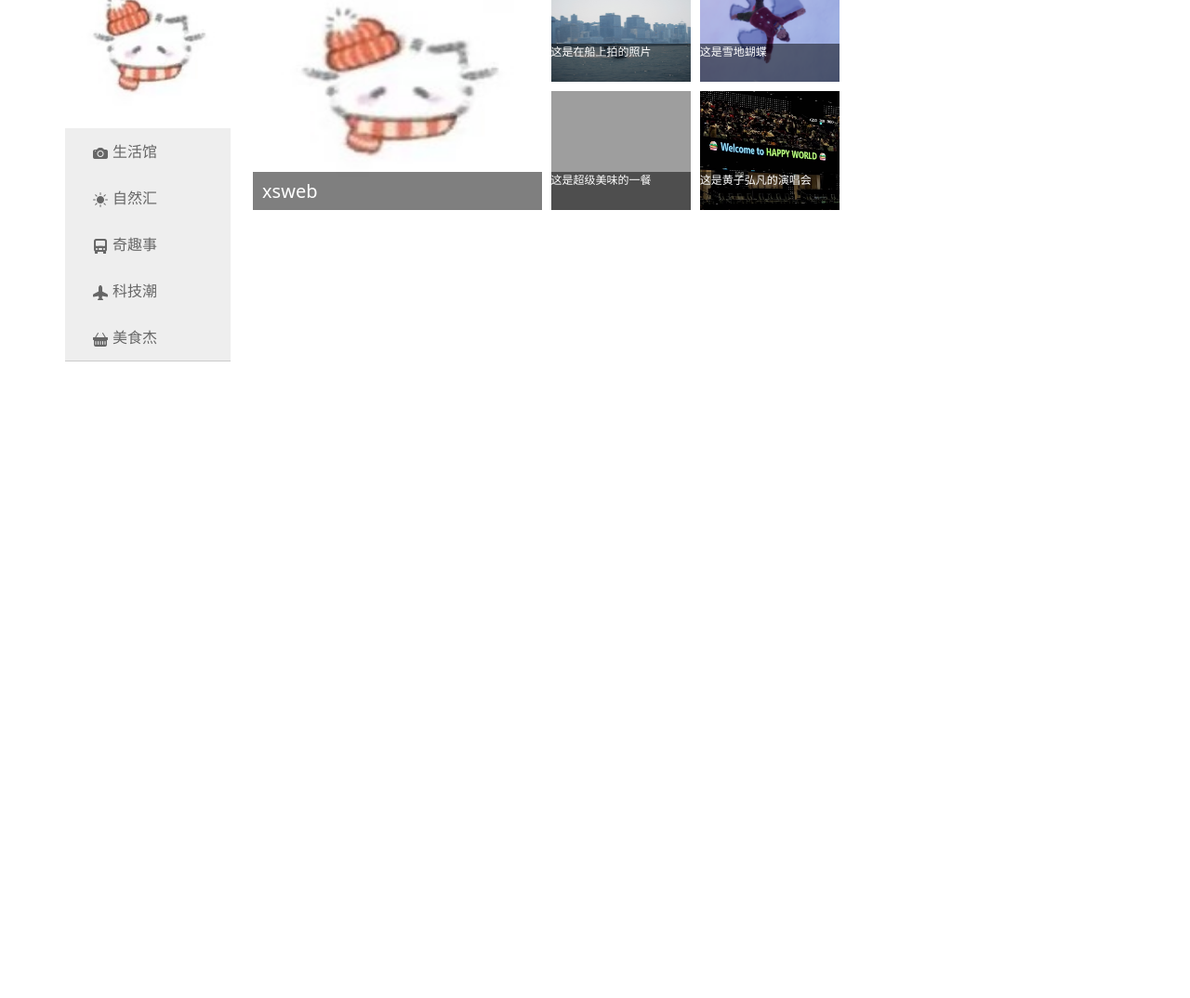
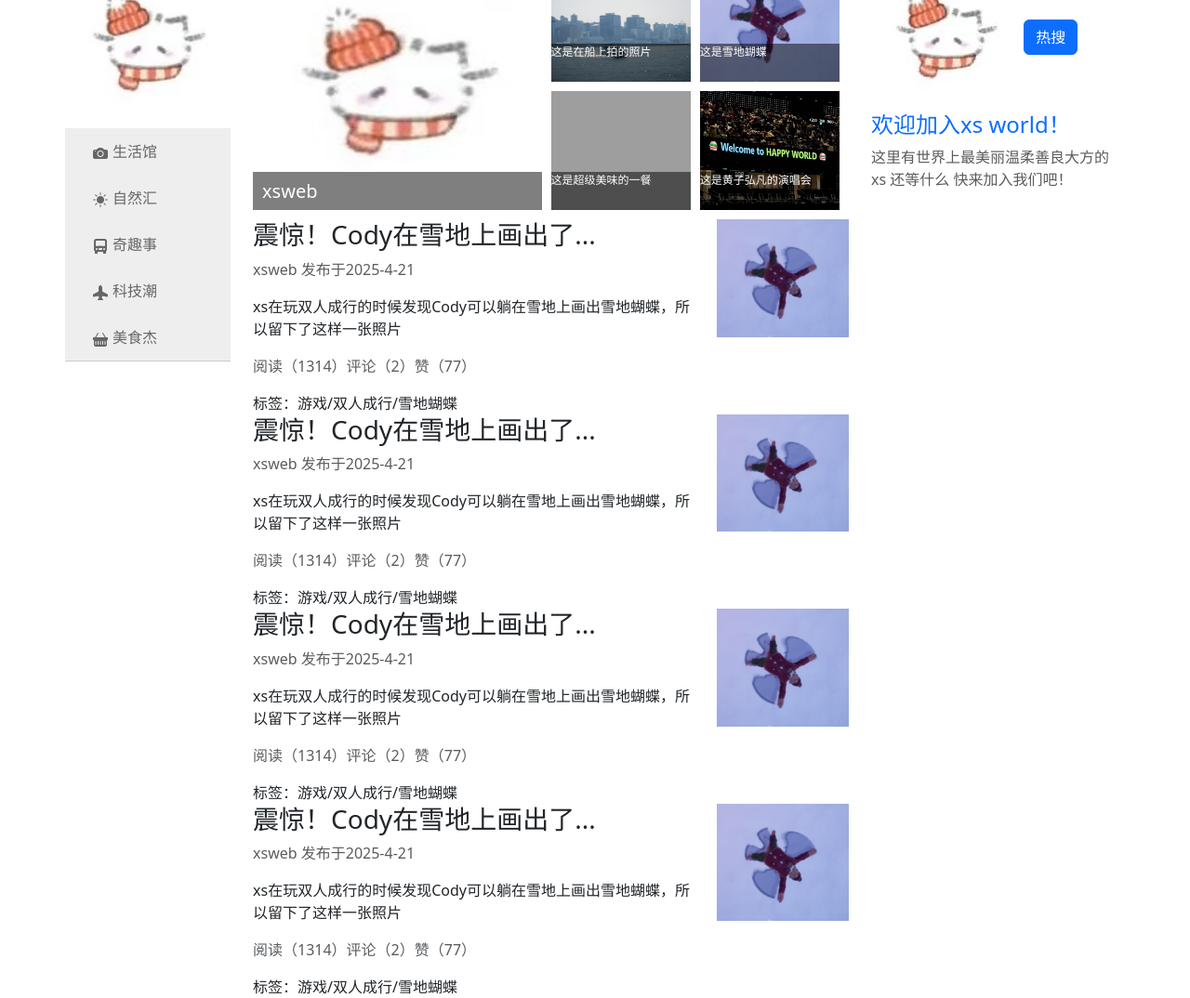
Before and after one commit to xiasi1107/BootstrapWeb, a website: page index.html in a window 1280 px wide. Shown: the part 40-1114 px from the top of the page at 93% size. Before the commit the page ends 800 px from the top, so only its background shows below. Drawn offline with nearby package versions, Linux system fonts and the light colour scheme; grey boxes are pictures that could not be loaded.

Commit message:
完成页面设计

```diff
--- a/index.html
+++ b/index.html
@@ -18,7 +18,8 @@
             <header class="col-md-2">
                 <div class="logo">
                     <a href="#">
-                        <img src="img/head.png" alt="" class="img-fluid">
+                        <img src="img/head.png" alt="" class="img-fluid d-none d-sm-block">
+						<span class="d-block d-sm-none">xsWeb</span>
                     </a>
                 </div>
 				<div class="nav">
@@ -33,7 +34,7 @@
             </header>
             <article class="col-md-7">
 				<!--新闻-->
-				<div class="news">
+				<div class="news clearfix">
 					<ul>
 						<li>
 							<a href="#">
@@ -68,9 +69,67 @@
 					</ul>
 				</div>
 				<!--发表-->
-				<div class="public"></div>
+				<div class="publish">
+					<div class="row">
+						<div class="col-sm-9">
+							<h3>震惊！Cody在雪地上画出了...</h3>
+							<p class="text-muted d-none d-sm-block">xsweb 发布于2025-4-21</p>
+							<p class="d-none d-sm-block">xs在玩双人成行的时候发现Cody可以躺在雪地上画出雪地蝴蝶，所以留下了这样一张照片</p>
+							<p class="text-muted">阅读（1314）评论（2）赞（77）</p>
+							<span class="d-none d-sm-block">标签：游戏/双人成行/雪地蝴蝶</span>
+						</div>
+						<div class="col-sm-3 pic">
+							<img src="img/Cody.png" alt="" class="img-fluid d-none d-sm-block" />
+						</div>
+					</div>
+					<div class="row">
+						<div class="col-sm-9">
+							<h3>震惊！Cody在雪地上画出了...</h3>
+							<p class="text-muted d-none d-sm-block">xsweb 发布于2025-4-21</p>
+							<p class="d-none d-sm-block">xs在玩双人成行的时候发现Cody可以躺在雪地上画出雪地蝴蝶，所以留下了这样一张照片</p>
+							<p class="text-muted">阅读（1314）评论（2）赞（77）</p>
+							<span class="d-none d-sm-block">标签：游戏/双人成行/雪地蝴蝶</span>
+						</div>
+						<div class="col-sm-3 pic">
+							<img src="img/Cody.png" alt="" class="img-fluid d-none d-sm-block" />
+						</div>
+					</div>
+					<div class="row">
+						<div class="col-sm-9">
+							<h3>震惊！Cody在雪地上画出了...</h3>
+							<p class="text-muted d-none d-sm-block">xsweb 发布于2025-4-21</p>
+							<p class="d-none d-sm-block">xs在玩双人成行的时候发现Cody可以躺在雪地上画出雪地蝴蝶，所以留下了这样一张照片</p>
+							<p class="text-muted">阅读（1314）评论（2）赞（77）</p>
+							<span class="d-none d-sm-block">标签：游戏/双人成行/雪地蝴蝶</span>
+						</div>
+						<div class="col-sm-3 pic">
+							<img src="img/Cody.png" alt="" class="img-fluid d-none d-sm-block" />
+						</div>
+					</div>
+					<div class="row">
+						<div class="col-sm-9">
+							<h3>震惊！Cody在雪地上画出了...</h3>
+							<p class="text-muted d-none d-sm-block">xsweb 发布于2025-4-21</p>
+							<p class="d-none d-sm-block">xs在玩双人成行的时候发现Cody可以躺在雪地上画出雪地蝴蝶，所以留下了这样一张照片</p>
+							<p class="text-muted">阅读（1314）评论（2）赞（77）</p>
+							<span class="d-none d-sm-block">标签：游戏/双人成行/雪地蝴蝶</span>
+						</div>
+						<div class="col-sm-3 pic">
+							<img src="img/Cody.png" alt="" class="img-fluid d-none d-sm-block" />
+						</div>
+					</div>
+				</div>
 			</article>
-            <aside class="col-md-3">右侧</aside>
+            <aside class="col-md-3">
+				<a href="#" class="banner">
+					<img src="img/head.png" alt="" />
+				</a>
+				<a href="#" class="hot">
+					<span class="btn btn-primary">热搜</span>
+					<h4 class="text-primary">欢迎加入xs world！</h4>
+					<p class="text-muted">这里有世界上最美丽温柔善良大方的xs 还等什么 快来加入我们吧！</p>
+				</a>
+			</aside>
         </div>
     </div>
 
```
Lines whose indentation alone changed are shown as unchanged.
